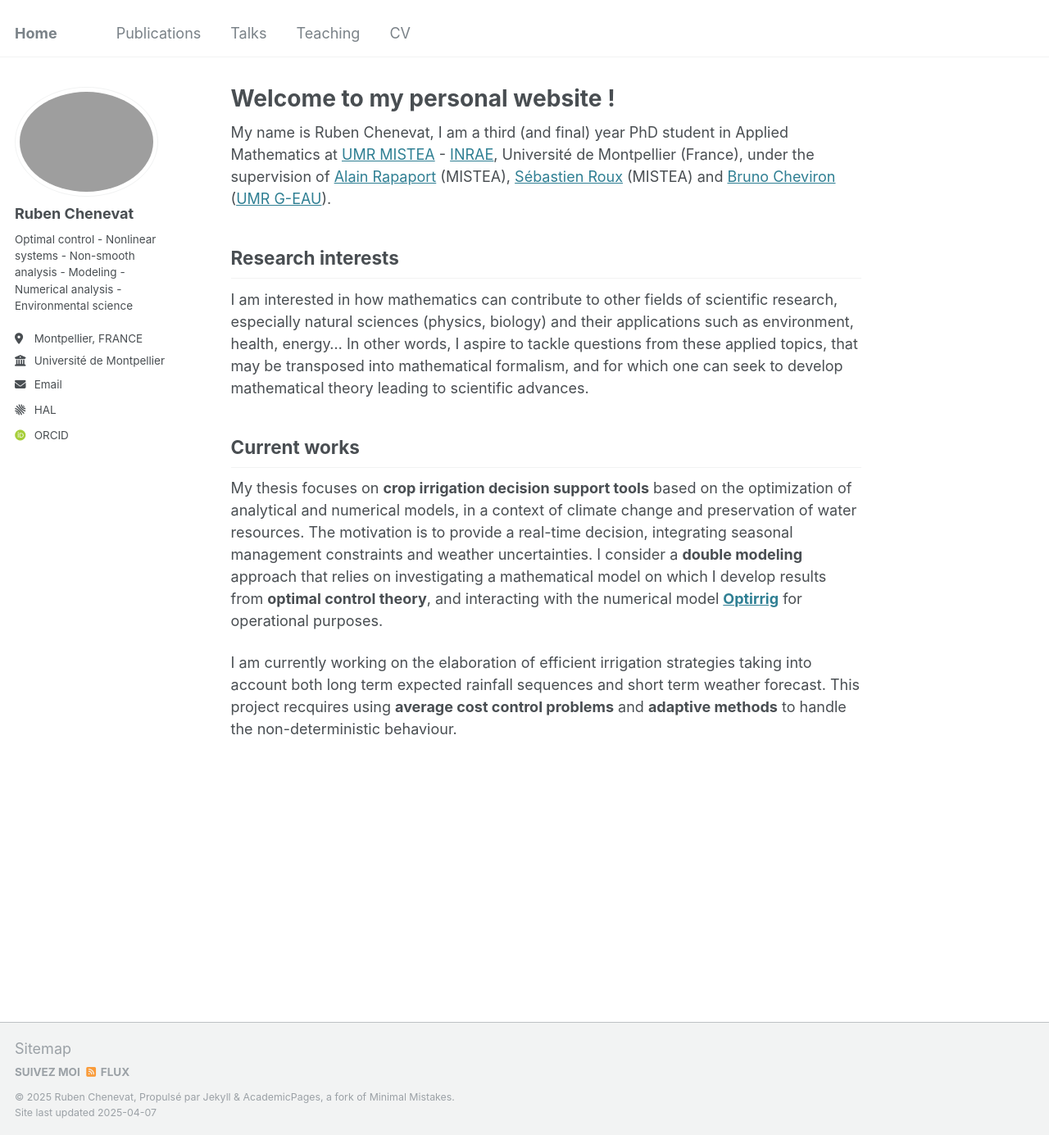
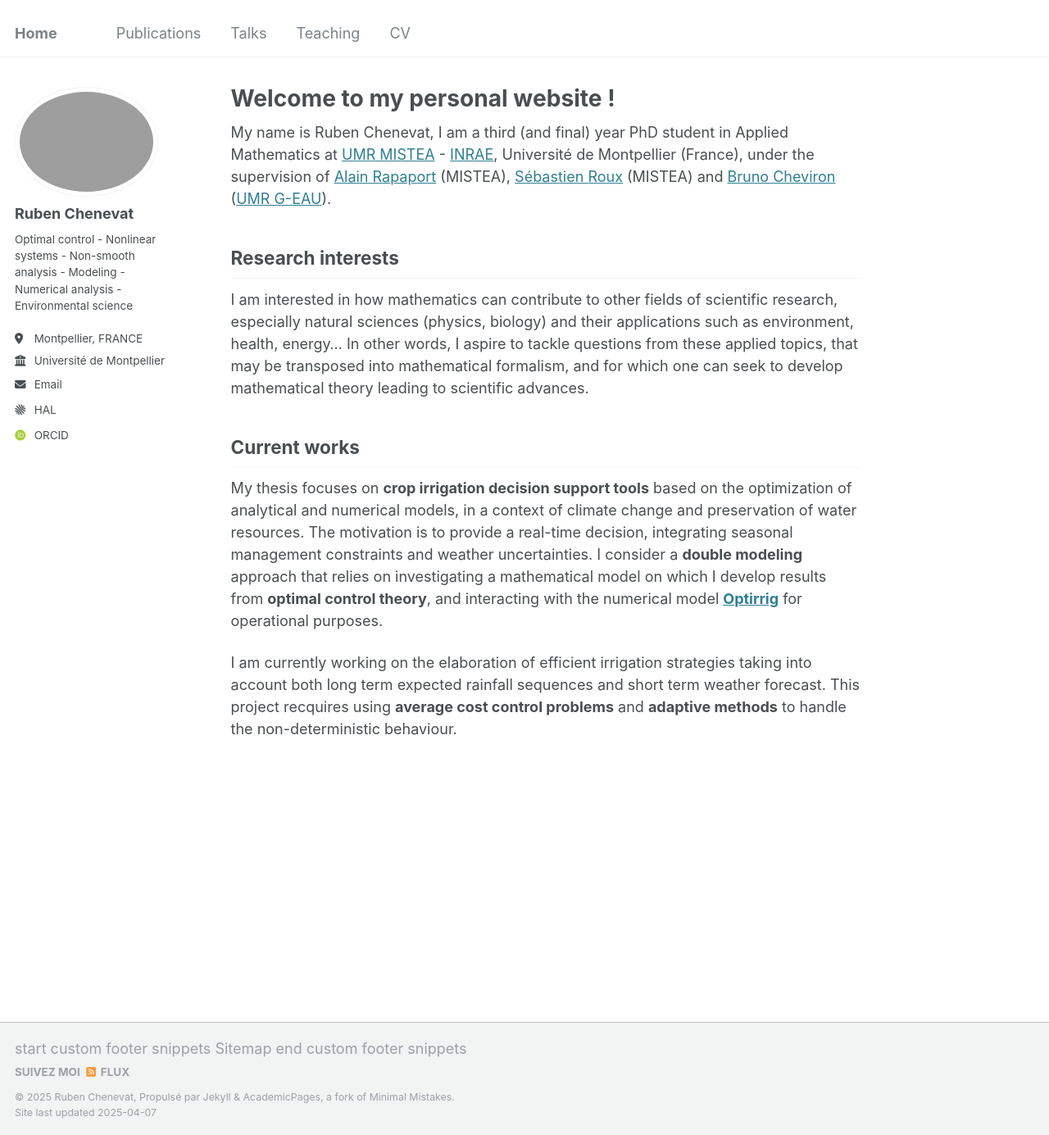
Before and after one commit to rubenchenevat/rubenchenevat.github.io, a Jekyll site: the page built from _pages/about.md, in a window 1280 px wide and 1385 px high. Shown: the whole window at 82% size. Built offline with Jekyll 4.4.1, drawn with Linux system fonts in a browser that asks for light colours; some web fonts are replaced.

Commit message:
Update custom.html

```diff
--- a/_includes/footer/custom.html
+++ b/_includes/footer/custom.html
@@ -1,6 +1,6 @@
-<!-- start custom footer snippets
-<a href="/sitemap/">Sitemap</a> -->
+start custom footer snippets
+<a href="/sitemap/">Sitemap</a>
 
-<a href="/404">Sitemap</a>
 
-<!-- end custom footer snippets -->
+
+end custom footer snippets
```
